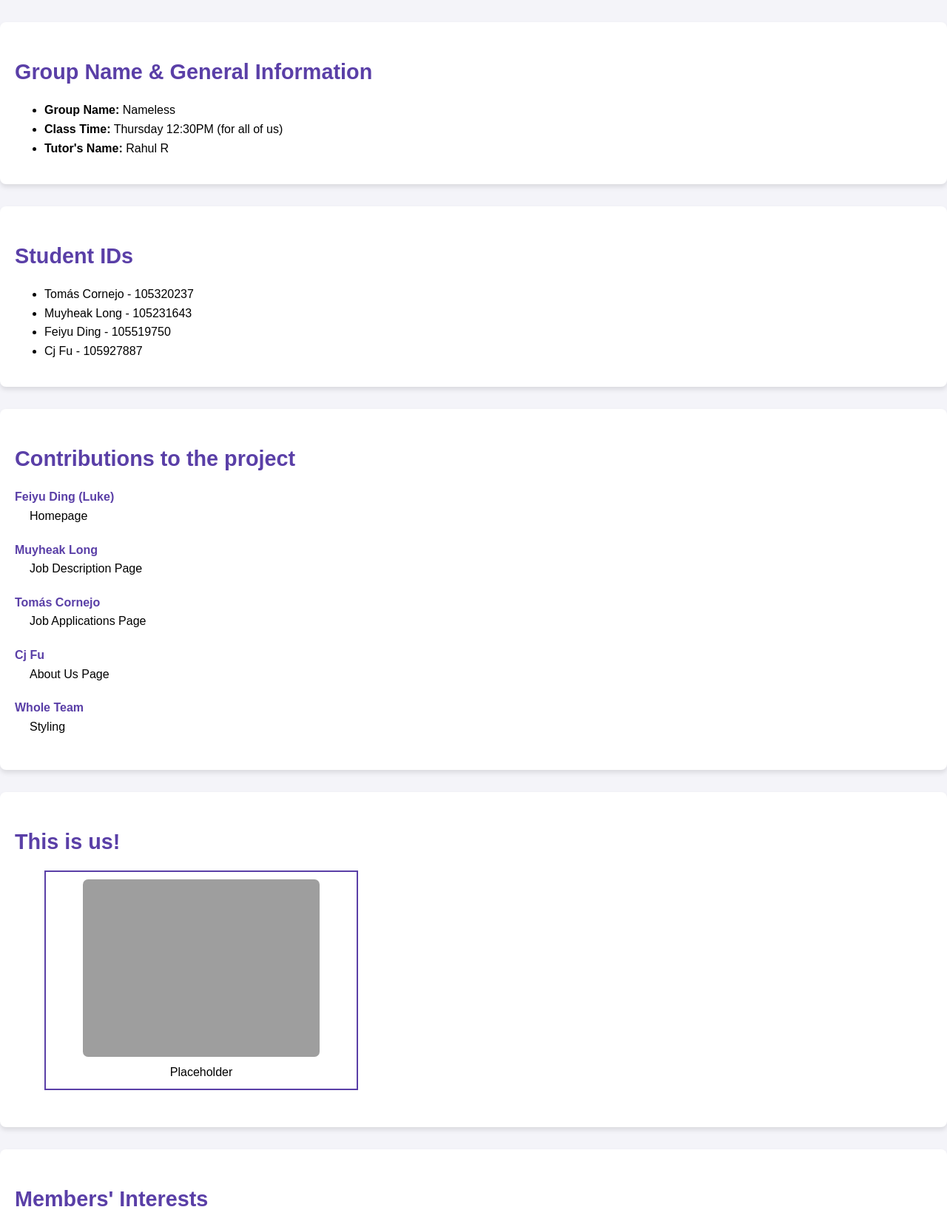
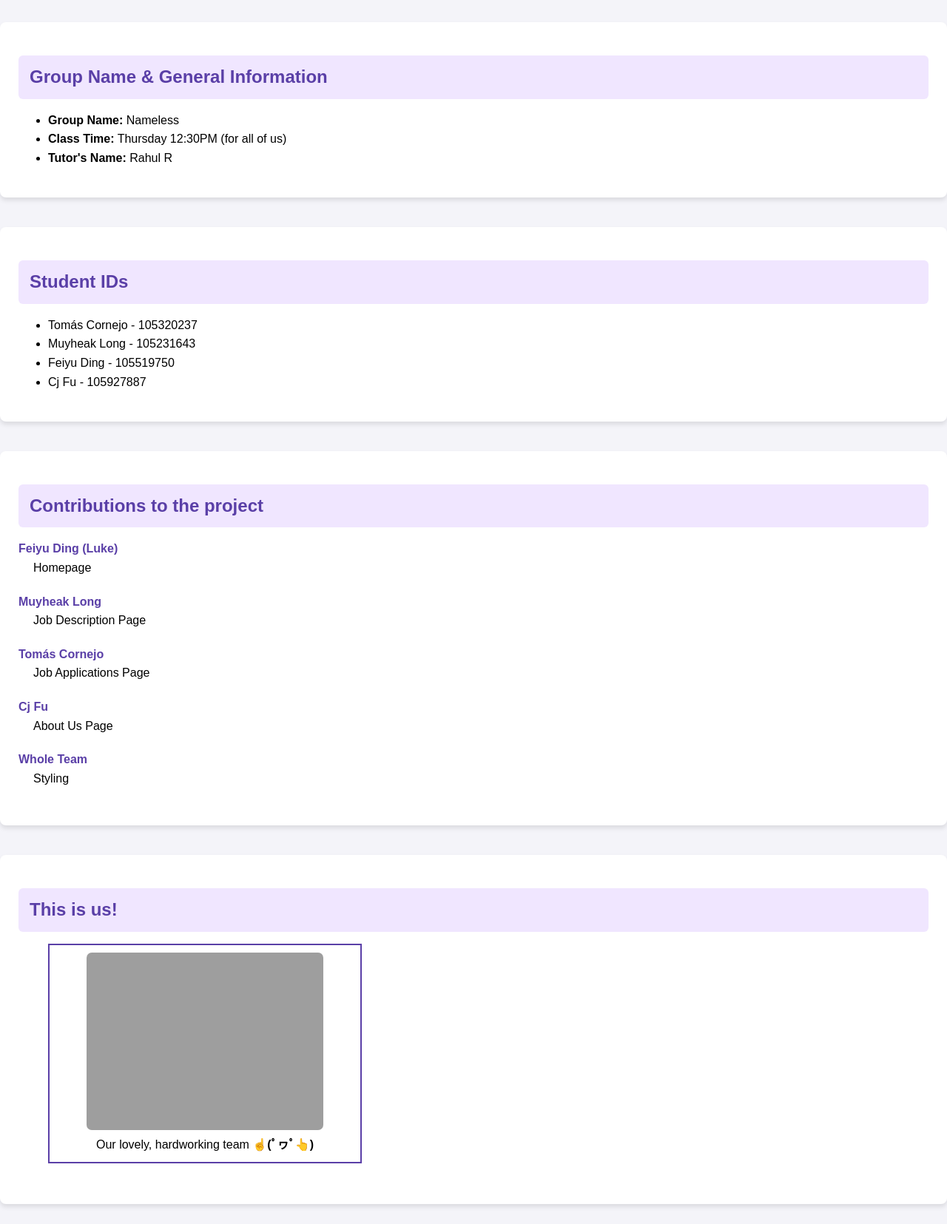
Before and after one commit to Muyheak/Group-Assignment, a PHP site: page /project1/about.html in a window 1280 px wide. Shown: the part 218-1873 px from the top of the page at 74% size. Run offline with PHP 8.4, Linux system fonts and the light colour scheme; grey boxes are pictures that could not be loaded.

Commit message:
Added styling to h2

```diff
--- a/project1/about.html
+++ b/project1/about.html
@@ -67,12 +67,12 @@ Description: This is the About us page
         </dl>
     </section>
 
-    <!--Group Photo?-->
+    <!--Group Photo-->
     <section>
         <h2>This is us!</h2>
         <figure>
             <a href="images/group_photo.jpg">  <img src="images/group_photo.jpg" alt="Photo of our group!" title="Filesize 7.72mb " /></a>
-            <figcaption>Placeholder</figcaption>
+            <figcaption>Our lovely, hardworking team <strong>☝️(ﾟヮﾟ👆)</strong></figcaption>
         </figure>
     </section>
 
--- a/styles/style.css
+++ b/styles/style.css
@@ -387,6 +387,13 @@ h2 {
   margin-bottom: 10px;
 }
 
+section h2 {
+  background-color: #f0e6ff;
+  padding: 10px 15px;
+  border-radius: 6px;
+  font-size: 1.5em;
+}
+
 dl {
   color: black;
 }
@@ -433,6 +440,7 @@ caption {
   font-weight: bold;
 }
 
+/* Group Photo */
 figure {
   text-align: center;
   width: fit-content;
@@ -448,10 +456,11 @@ img {
   transition: 0.3s ease;
 }
 
+/* Section boxes */
 section {
-  margin-bottom: 30px;
-  padding: 20px;
-  background-color: #fff;
+  margin-bottom: 40px;
+  padding: 25px;
+  background-color: #ffffff;
   border-radius: 8px;
   box-shadow: 0 4px 6px rgba(0, 0, 0, 0.1);
 }
@@ -466,6 +475,7 @@ form {
   box-shadow: 0 4px 6px rgba(0, 0, 0, 0.1);
 }
 
+/* Footer */
 footer {
   text-align: center;
   margin-top: 40px;
@@ -473,6 +483,11 @@ footer {
   color: white;
   border-radius: 8px;
 }
+
+
+
+
+
 .index-hero img {
   cursor: pointer;
 }
```
